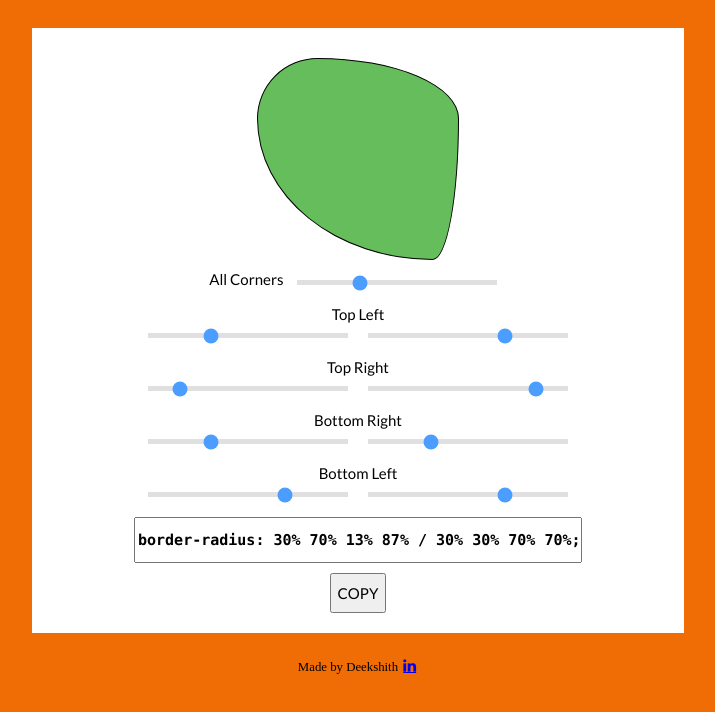
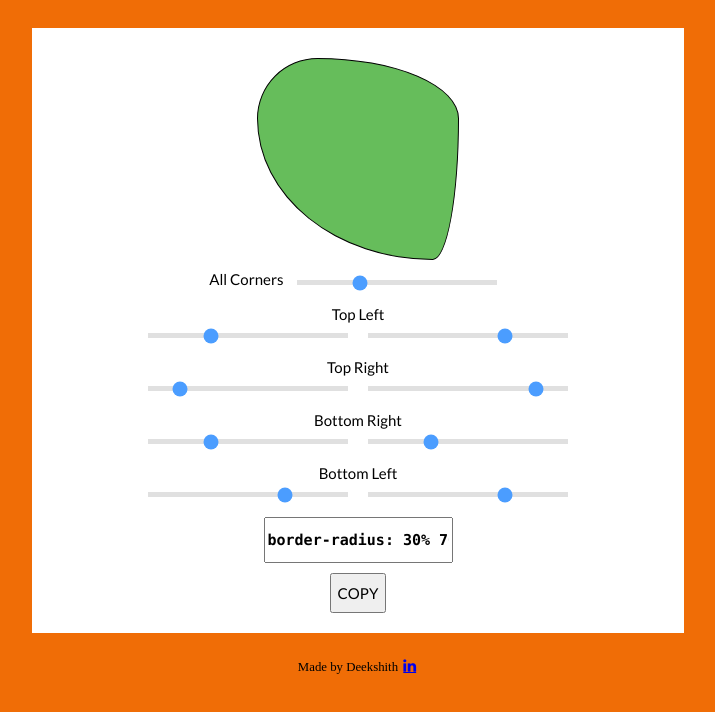
Before and after one commit to bndkn24/border-radius-previewer, a plain HTML site: page index.html in a window 1280 px wide. Shown: the whole page, without its empty margins (282-997 px from the left). Drawn offline with Linux system fonts and the light colour scheme.

Commit message:
Updated width for output

```diff
--- a/styles.css
+++ b/styles.css
@@ -39,7 +39,8 @@ p {
 
 input[type="text"] {
   margin: 10px;
-  width: 440px;
+  min-width: 40;
+  max-width: 300;
   height: 40px;
   font: 15px Monaco, "Courier New", monospace;
   font-weight: bold;
```
